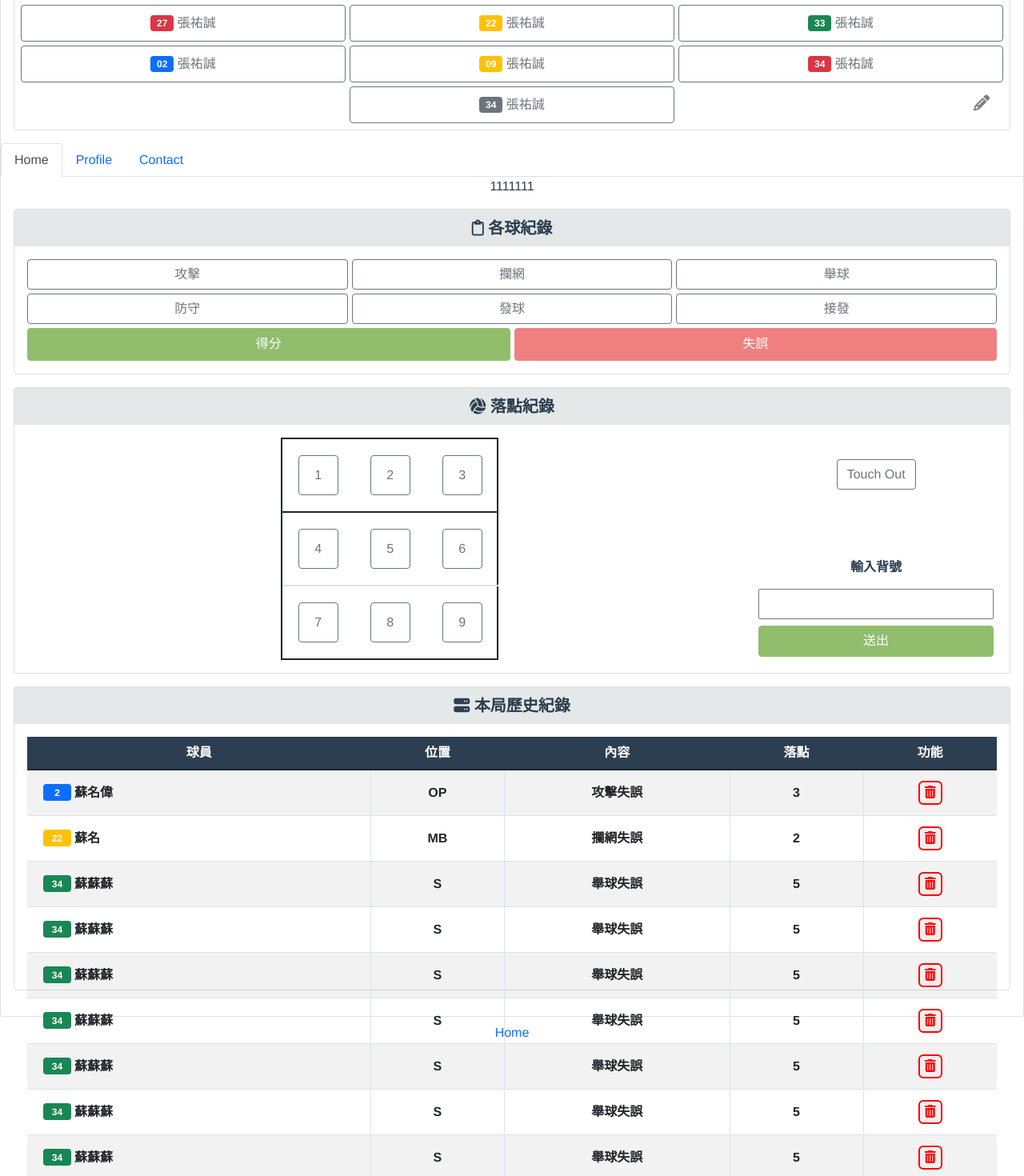
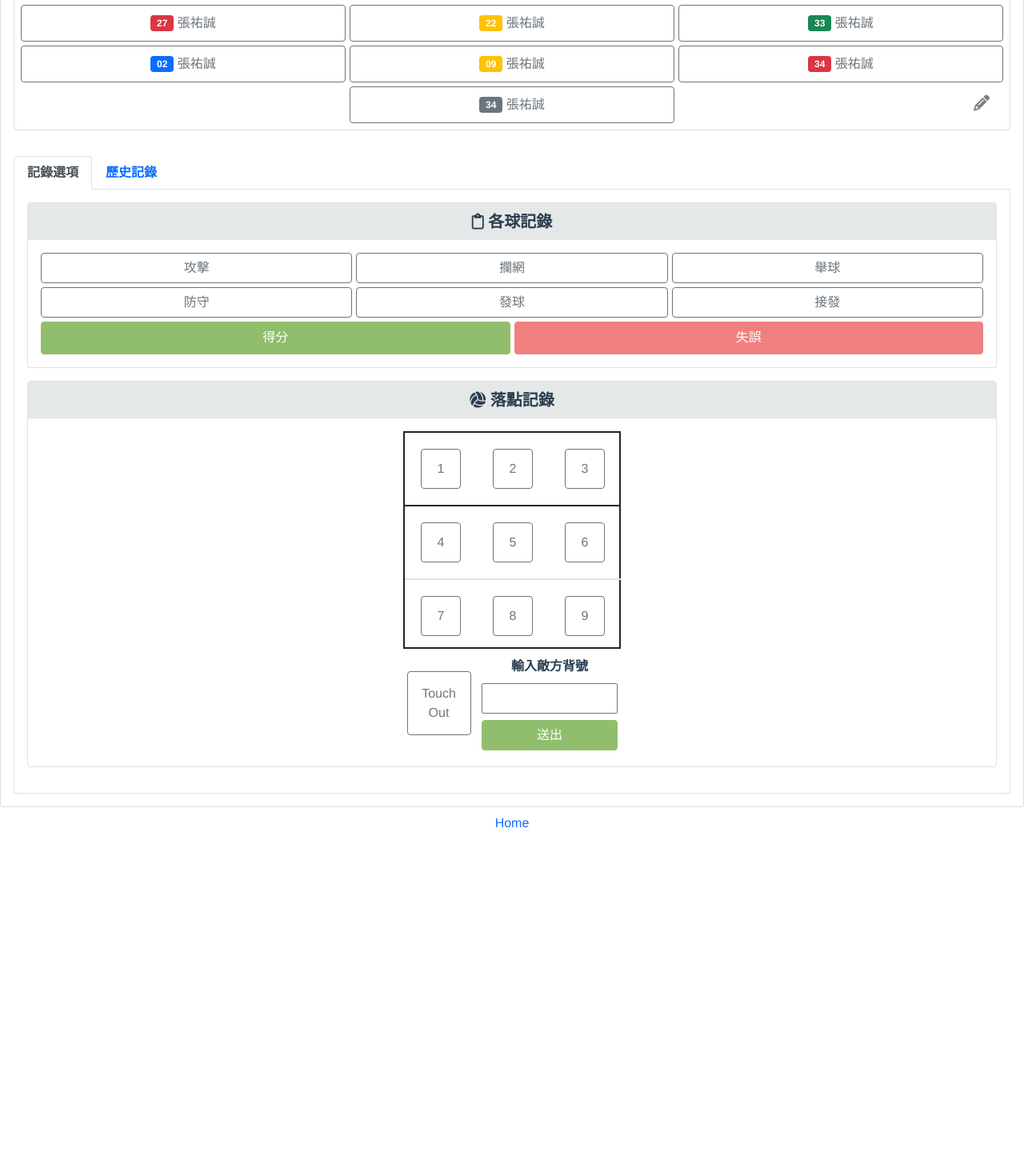
Before and after one commit to SuMingWei/Volleague, a Vue app: page /scoring in a window 1280 px wide. Shown: the part 241-1711 px from the top of the page at 80% size. After the commit the page ends 1290 px from the top, so only its background shows below. Built offline with nearby package versions, Linux system fonts and the light colour scheme; a web font is replaced by a local one; what vue-resource would draw is missing.

Commit message:
[add] bootstrap tool & tabs in scoring

```diff
--- a/package.json
+++ b/package.json
@@ -8,6 +8,7 @@
     "lint": "vue-cli-service lint"
   },
   "dependencies": {
+    "bootstrap": "^5.1.3",
     "core-js": "^3.6.5",
     "firebase": "^9.8.1",
     "vue": "^2.6.11",
--- a/src/main.js
+++ b/src/main.js
@@ -2,7 +2,8 @@ import Vue from 'vue'
 import App from './App.vue'
 import Router from './router'
 import VueResource from 'vue-resource'
-// import 'bootstrap/dist/css/bootstrap.min.css'
+import 'bootstrap/dist/css/bootstrap.min.css'
+import 'bootstrap/js/dist/tab' // for nab tab
 
 // import VueFire from 'vuefire'
 import '@/css/font.css'
--- a/src/views/scoring.vue
+++ b/src/views/scoring.vue
@@ -63,32 +63,24 @@
       </div>
 
       <!-- 分頁標籤 -->
-      <div class="card-head">
-        <ul class="nav nav-tabs" id="myTab" role="tablist">
-          <li class="nav-item">
-            <a class="nav-link active" id="home-tab" data-toggle="tab" href="#home" role="tab" aria-controls="home" aria-selected="true">Home</a>
+      <ul class="nav nav-tabs" id="myTab" role="tablist" style="margin: 1em 1em 0 1em;">
+        <li class="nav-item" role="presentation">
+          <button class="nav-link active fw-bold" id="record-tab" data-bs-toggle="tab" data-bs-target="#record-tab-pane" type="button" role="tab" aria-controls="record-tab-pane" aria-selected="true">記錄選項</button>
         </li>
-          <li class="nav-item">
-            <a class="nav-link" id="profile-tab" data-toggle="tab" href="#profile" role="tab" aria-controls="profile" aria-selected="false">Profile</a>
-          </li>
-          <li class="nav-item">
-            <a class="nav-link" id="contact-tab" data-toggle="tab" href="#contact" role="tab" aria-controls="contact" aria-selected="false">Contact</a>
+        <li class="nav-item" role="presentation">
+          <button class="nav-link fw-bold" id="history-tab" data-bs-toggle="tab" data-bs-target="#history-tab-pane" type="button" role="tab" aria-controls="history-tab-pane" aria-selected="false">歷史記錄</button>
         </li>
       </ul>
-        <div class="tab-content" id="myTabContent">
-          <div class="tab-pane fade show active" id="home" role="tabpanel" aria-labelledby="home-tab">1111111</div>
-          <div class="tab-pane fade" id="profile" role="tabpanel" aria-labelledby="profile-tab">222222</div>
-          <div class="tab-pane fade" id="contact" role="tabpanel" aria-labelledby="contact-tab">123123123</div>
-        </div>
-      </div>
-
-      <!-- 各球紀錄 & 落點紀錄 -->
+      <!-- 分頁標籤內容 -->
+      <div class="tab-content border border-1 border-top-0" id="myTabContent" style="margin: 0em 1em 1em 1em;">
+        <!-- 紀錄選項 -->
+        <div class="tab-pane fade show active" id="record-tab-pane" role="tabpanel" aria-labelledby="record-tab" tabindex="0">
           <div class="card-body">
-        <!-- 各球紀錄 -->
+            <!-- 各球記錄 -->
             <div class="card mb-3 fw-bold">
               <div class="card-head py-2" style="background-color:#E5E8E8">
                 <span class="fw-bolder fs-5">
-              <i class="far fa-clipboard"></i> 各球紀錄
+                  <i class="far fa-clipboard"></i> 各球記錄
                 </span>
               </div>
               <div class="card-body text-center">
@@ -111,18 +103,18 @@
               </div>
             </div>
 
-        <!-- 落點紀錄 -->
+            <!-- 落點記錄 -->
             <div class="card mb-3 fw-bold">
               <div class="card-head py-2" style="background-color:#E5E8E8">
                 <span class="fw-bolder fs-5">
-              <i class="fas fa-volleyball-ball"></i> 落點紀錄
+                  <i class="fas fa-volleyball-ball"></i> 落點記錄
                 </span>
               </div>
 
               <div class="card-body text-center">
-            <div class="d-grid" style="grid-template-columns: 3fr 1fr; column-gap: 5px">
+                <div class="d-grid" style="grid-template-rows: auto auto; row-gap: 5px;">
                   <!-- 場地九宮格 -->
-              <div class="container border border-2 border-dark" style="width: 272px">
+                  <div class="container border border-2 border-dark" style="width: 272px; height: 272px">
                     <div class="row border-bottom border-2 border-dark" style="width: 270px">
                       <div class="d-flex col landing-spots" style="height: 90px">
                         <button type="button" class="btn btn-outline-secondary" style="height: 50px; width: 50px"> 1 </button>
@@ -159,16 +151,18 @@
                   </div>
 
                   <!-- 右邊控制項 & 界外按鈕 -->
-              <div class="d-grid" style="grid-template-rows: 1fr 2fr">
+                  <div class="d-grid" style="grid-template-columns: 1fr 2fr; column-gap: 5px; width: 272px; margin: auto auto">
                     <div class="landing-spots">
-                  <button type="button" class="btn btn-outline-secondary" style="padding: auto auto"> Touch Out </button>
+                      <button type="button" class="btn btn-outline-secondary" style="padding: auto auto; height: 80px; width: 80px">
+                        Touch Out
+                      </button>
                     </div>
 
-                <div class="d-grid text-center" style="grid-template-rows: repeat(4, 1fr)">
-                  <p class="" style="margin: auto auto; grid-row-start: 2">輸入背號</p>
-                  <input type="text" id="fname" name="fname" size="1" class="mx-1 my-1" style="grid-row-start: 3">
+                    <div class="d-grid text-center" style="grid-template-rows: 0.75fr 1fr 1fr">
+                      <p class="" style="margin: auto auto; grid-row-start: 1">輸入敵方背號</p>
+                      <input type="text" id="fname" name="fname" size="1" class="mx-1 my-1" style="grid-row-start: 2">
                       <button type="button" class="btn btn-outline-secondary mx-1 my-1"
-                        style="background-color: #90be6d; border-color: #90be6d !important; color: #FFF; grid-row-start: 4">
+                              style="background-color: #90be6d; border-color: #90be6d !important; color: #FFF; grid-row-start: 3">
                             送出
                       </button>
                     </div>
@@ -176,17 +170,13 @@
                 </div>
               </div>
             </div>
-
-        <!-- 本局歷史紀錄 -->
-        <div class="card mb-3 fw-bold">
-          <div class="card-head py-2" style="background-color:#E5E8E8">
-            <span class="fw-bolder fs-5">
-              <i class="fas fa-server"></i> 本局歷史紀錄
-            </span>
+          </div>
         </div>
 
-          <div class="card-body text-center">
-            <div class="table-responsive-md" style="max-height:300px;">
+        <!-- 本局歷史記錄 -->
+        <div class="tab-pane fade" id="history-tab-pane" role="tabpanel" aria-labelledby="history-tab" tabindex="0">
+          <!-- <h3 class="my-3">Filter: </h3> -->
+          <div class="table-responsive-md mx-2 my-3 fw-bold text-center" style="max-height:400px">
             <table class="table table-striped align-middle text-nowrap">
               <thead class="sticky-top">
                 <tr style="background-color:#2c3e50; color:white">
@@ -200,9 +190,9 @@
               <tbody>
                 <!-- row1 -->
                 <tr>
-                    <td>
-                      <div class=" col-auto mx-2 my-2 d-flex align-items-center">
-                        <span class="badge bg-primary text-wrap mx-1" style="width:35px">2</span>
+                  <td class="">
+                    <div class="col-auto d-flex align-items-center">
+                      <span class="badge bg-primary text-wrapm mx-1" style="width:35px">2</span>
                       <span class="text-nowrap">蘇名偉</span>
                     </div>
                   </td>
@@ -218,7 +208,7 @@
                 <!-- row2 -->
                 <tr>
                   <td>
-                      <div class=" col-auto mx-2 my-2 d-flex align-items-center">
+                    <div class=" col-auto d-flex align-items-center">
                       <span class="badge bg-warning text-wrap mx-1" style="width:35px">22</span>
                       <span class="text-nowrap">蘇名</span>
                     </div>
@@ -235,7 +225,7 @@
                 <!-- row3 -->
                 <tr>
                   <td>
-                      <div class=" col-auto mx-2 my-2 d-flex align-items-center">
+                    <div class="col-auto d-flex align-items-center">
                       <span class="badge bg-success text-wrap mx-1" style="width:35px">34</span>
                       <span class="text-nowrap">蘇蘇蘇</span>
                     </div>
@@ -249,10 +239,10 @@
                     </button>
                   </td >
                 </tr>
-                  <!-- row3 -->
+                <!-- row4 -->
                 <tr>
                   <td>
-                      <div class=" col-auto mx-2 my-2 d-flex align-items-center">
+                    <div class="col-auto d-flex align-items-center">
                       <span class="badge bg-success text-wrap mx-1" style="width:35px">34</span>
                       <span class="text-nowrap">蘇蘇蘇</span>
                     </div>
@@ -266,10 +256,10 @@
                     </button>
                   </td >
                 </tr>
-                  <!-- row3 -->
+                <!-- row5 -->
                 <tr>
                   <td>
-                      <div class=" col-auto mx-2 my-2 d-flex align-items-center">
+                    <div class="col-auto d-flex align-items-center">
                       <span class="badge bg-success text-wrap mx-1" style="width:35px">34</span>
                       <span class="text-nowrap">蘇蘇蘇</span>
                     </div>
@@ -283,10 +273,10 @@
                     </button>
                   </td >
                 </tr>
-                  <!-- row3 -->
+                <!-- row6 -->
                 <tr>
                   <td>
-                      <div class=" col-auto mx-2 my-2 d-flex align-items-center">
+                    <div class="col-auto d-flex align-items-center">
                       <span class="badge bg-success text-wrap mx-1" style="width:35px">34</span>
                       <span class="text-nowrap">蘇蘇蘇</span>
                     </div>
@@ -300,10 +290,10 @@
                     </button>
                   </td >
                 </tr>
-                  <!-- row3 -->
+                <!-- row7 -->
                 <tr>
                   <td>
-                      <div class=" col-auto mx-2 my-2 d-flex align-items-center">
+                    <div class="col-auto d-flex align-items-center">
                       <span class="badge bg-success text-wrap mx-1" style="width:35px">34</span>
                       <span class="text-nowrap">蘇蘇蘇</span>
                     </div>
@@ -317,10 +307,10 @@
                     </button>
                   </td >
                 </tr>
-                  <!-- row3 -->
+                <!-- row8 -->
                 <tr>
                   <td>
-                      <div class=" col-auto mx-2 my-2 d-flex align-items-center">
+                    <div class="col-auto d-flex align-items-center">
                       <span class="badge bg-success text-wrap mx-1" style="width:35px">34</span>
                       <span class="text-nowrap">蘇蘇蘇</span>
                     </div>
@@ -334,10 +324,10 @@
                     </button>
                   </td >
                 </tr>
-                  <!-- row3 -->
+                <!-- row9 -->
                 <tr>
                   <td>
-                      <div class=" col-auto mx-2 my-2 d-flex align-items-center">
+                    <div class="col-auto d-flex align-items-center">
                       <span class="badge bg-success text-wrap mx-1" style="width:35px">34</span>
                       <span class="text-nowrap">蘇蘇蘇</span>
                     </div>
@@ -355,10 +345,6 @@
             </table>
           </div>
         </div>
-        </div>
-
-
-
       </div>
     </div>
 
```
Also changed, not shown: 1 other file (tests, documents, lock files or other folders). Lines whose indentation alone changed are shown as unchanged.
